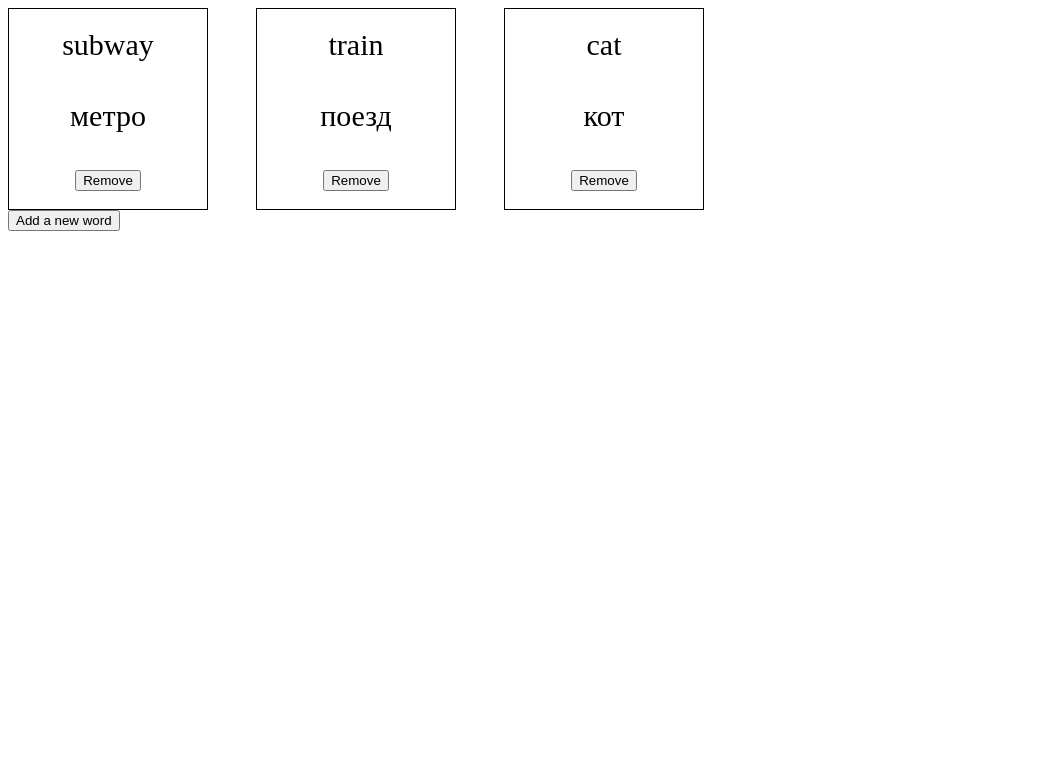
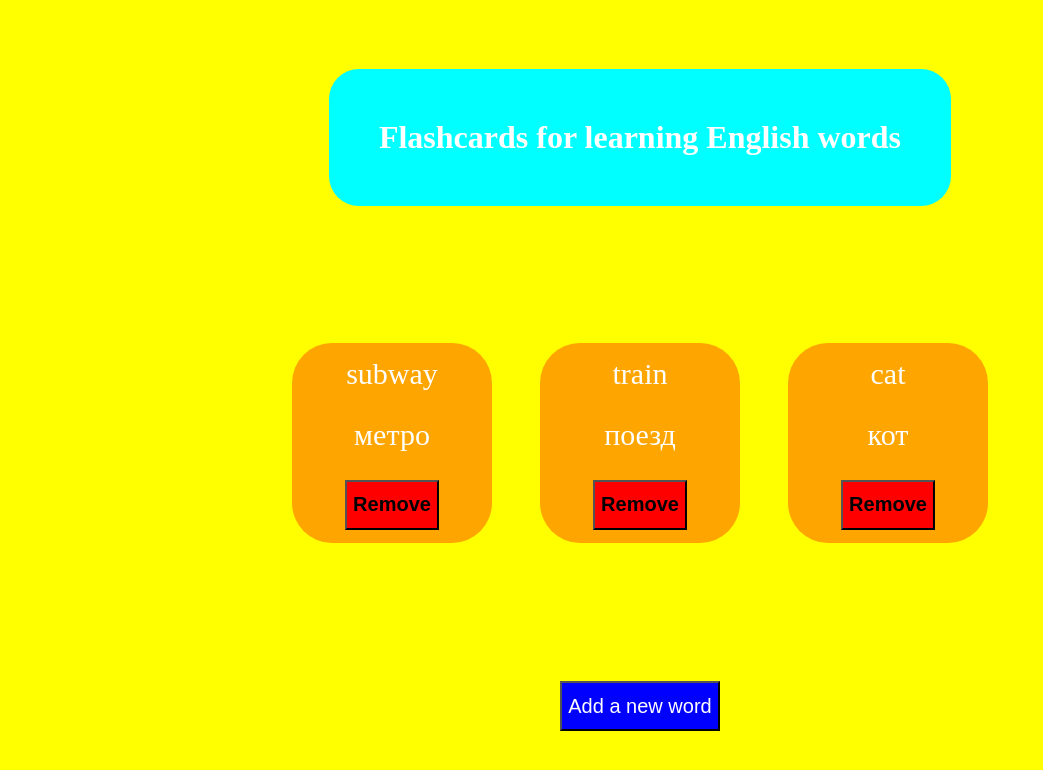
Before and after one commit to mrkasore/eng-flashcards, a plain HTML site: page index.html in a window 1280 px wide. Shown: the whole page, without its empty margins (0-1043 px from the left). Drawn offline with Linux system fonts and the light colour scheme.

Commit message:
Add localStorage

```diff
--- a/index.html
+++ b/index.html
@@ -8,9 +8,13 @@
     <title>Document</title>
 </head>
 <body>
+    <div class="main_container">
+        <h1>Flashcards for learning English words</h1>
         <div class="container">
 
         </div>
+
+
         <button class="open_form">Add a new word</button>
         <div class="addWord">
             <form action="">
@@ -21,5 +25,8 @@
                 <button type="submit" id="add-word-btn">Add flashcard</button>
             </form>
         </div>
+    </div>
+
+
 </body>
 </html>
--- a/scripts.js
+++ b/scripts.js
@@ -1,4 +1,4 @@
-const words = [];
+let words = [];
 const container = document.querySelector('.container');
 const addWordBtn = document.querySelector('#add-word-btn');
 const removeBtns = document.querySelectorAll('.remove-btn');
@@ -18,6 +18,14 @@ words.push(sub);
 words.push(train);
 words.push(cat);
 
+if(localStorage.getItem("user")) {
+    words = JSON.parse(localStorage.getItem("user"));
+}
+
+
+
+
+
 //Create page from start
 function createPage() {
     for(let i = 0; i < words.length; i++) {
@@ -34,12 +42,23 @@ function addNewWord() {
     let newWord = new Word(original_word, translate_word);
     words.push(newWord);
 
+    //localStorage.user = JSON.stringify(words);
+
+
+    // немного позже
+    //let user = JSON.parse( localStorage.user );
+    //alert( user.name ); // John
+
     addDomCard(words, words.length-1);
 
     document.querySelector('.open_form').style.display = 'block';
     document.querySelector('.addWord').style.display = 'none';
 
     event.preventDefault();
+
+    localStorage.setItem('user', JSON.stringify(words));
+
+
 
 }
 
@@ -73,14 +92,11 @@ function addDomCard(words, i) {
 }
 
 function removeCard(e) {
-    console.log(e.target);
-
-    console.log(parseInt(e.target.parentNode.getAttribute('data')));
     words.splice(parseInt(e.target.parentElement.getAttribute('data')), 1);
+    localStorage.setItem('user', JSON.stringify(words));
     e.target.parentElement.remove();
 
     refreshData();
-    console.log(words);
 }
 
 
--- a/styles.css
+++ b/styles.css
@@ -1,12 +1,27 @@
 * {
-
+    margin: 0;
+}
+html, body {
+    font-family: 'Times New Roman', Times, serif;
+    background-color: yellow;
+    color: black;
+}
+.main_container {
+    display: flex;
+    flex-direction: column;
+    justify-content: space-around;
+    align-items: center;
+    height: 100vh;
 }
 
 .container {
+    width: 100vw;
     display: grid;
     grid-template-columns: repeat(auto-fit, 200px);
+    justify-content: center;
     gap: 3rem;
     font-size: 30px;
+
 }
 
 .container .card {
@@ -16,6 +31,11 @@
     flex-direction: column;
     justify-content: space-around;
     align-items: center;
+    background-color: orange;
+    color: white;
+    border-radius: 40px;
+    border-style: none;
+
 }
 
 .addWord form{
@@ -23,3 +43,27 @@
     flex-direction: column;
     align-items: center;
 }
+
+.open_form {
+    background-color: blue;
+    height: 50px;
+    font-size: 20px;
+    color: white;
+    cursor: pointer;
+}
+
+.remove-btn {
+    background-color: red;
+    height: 50px;
+    font-size: 20px;
+    font-weight: bold;
+    cursor: pointer;
+}
+
+h1 {
+    font-size: 2rem;
+    background-color: aqua;
+    border-radius: 30px;
+    padding: 50px;
+    color: white;
+}
```
Lines whose indentation alone changed are shown as unchanged.
